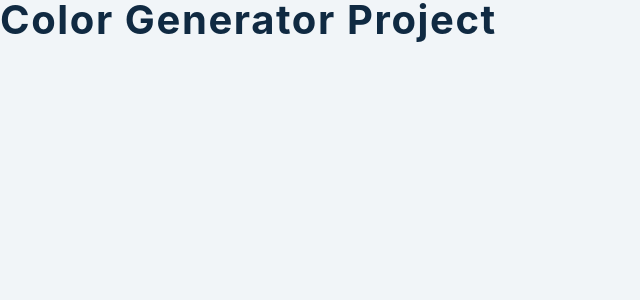
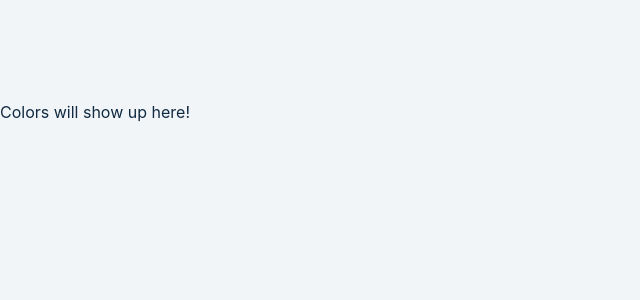
Before and after one commit to Mahendra14/color-picker-ReactJs, a React (Create React App) app: page / in a window 1280 px wide. Shown: the top 300 px of the page, without its empty margins (0-640 px from the left). Built offline with nearby package versions, Linux system fonts and the light colour scheme.

Commit message:
Added the outline nd useState hooks

```diff
--- a/src/App.js
+++ b/src/App.js
@@ -4,7 +4,18 @@ import SingleColor from './SingleColor'
 import Values from 'values.js'
 
 function App() {
-  return <h2>color generator project</h2>
+  const [color,setColor] = useState('');
+  const [error,setError] = useState(false);
+  const [list,setList] =  useState([]);
+
+  return( <>
+  <section className="container">
+
+  </section>
+  <section className="colors">
+    Colors will show up here!
+  </section>
+  </>);
 }
 
 export default App
```
